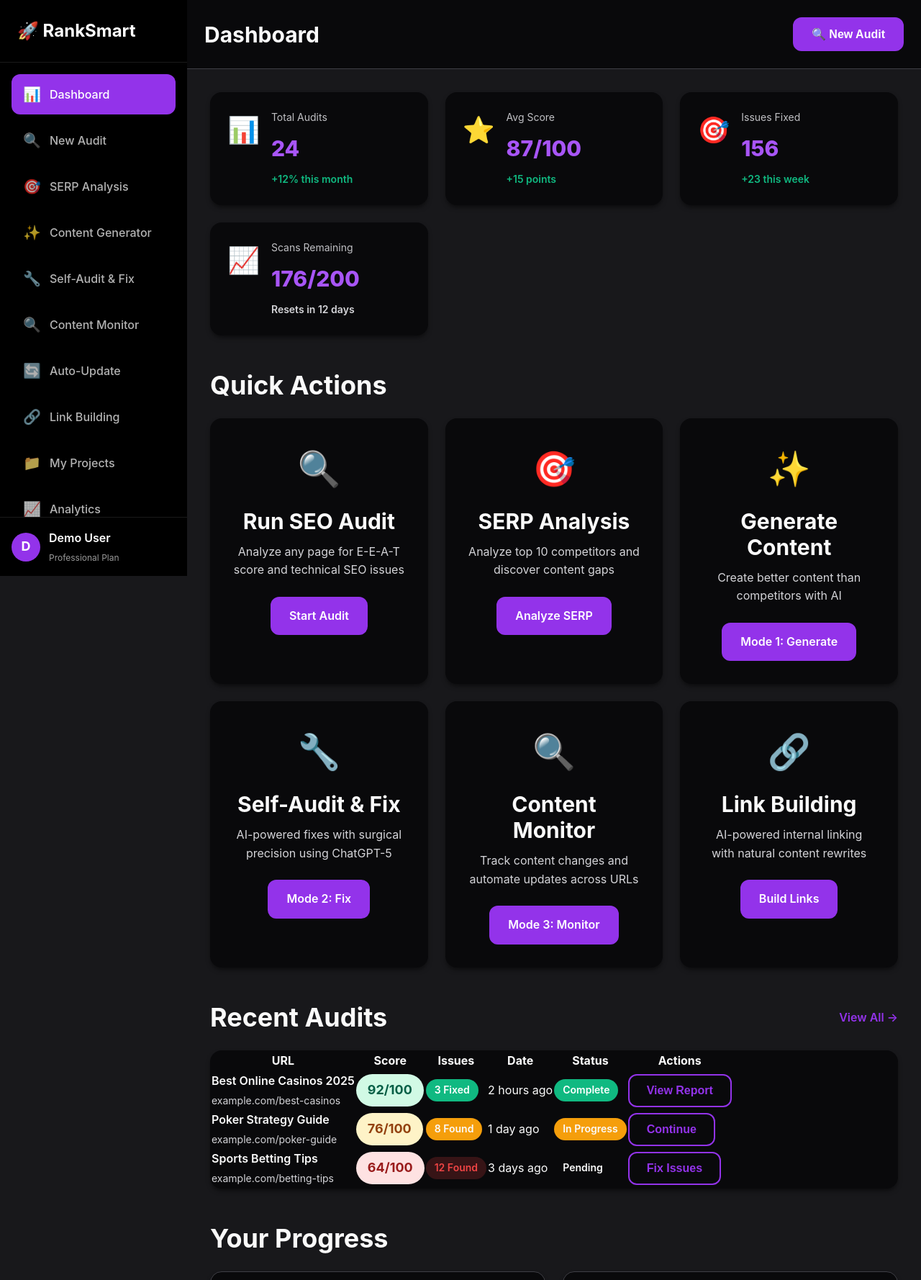
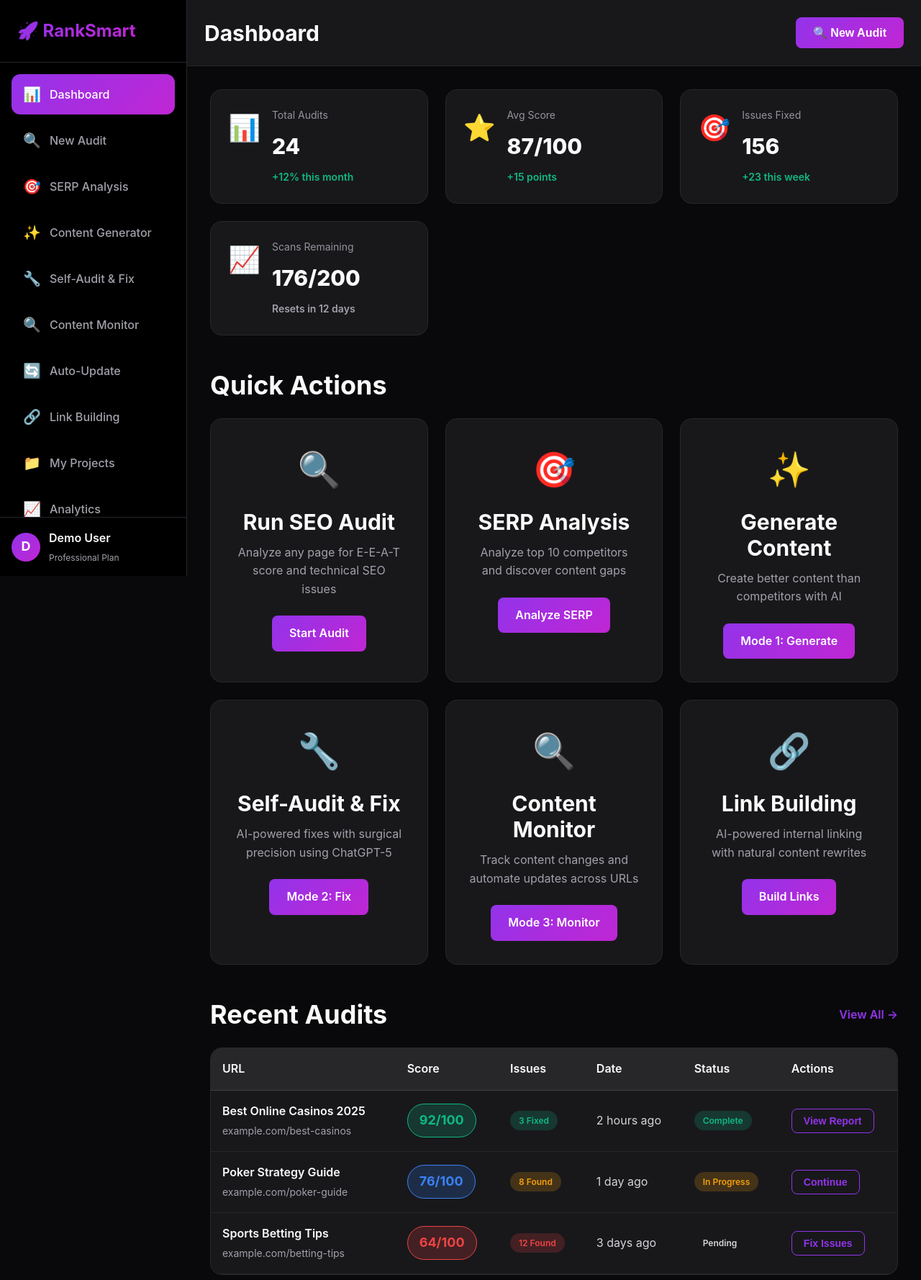
Before and after one commit to dannythehat/ranksmart, a website: page public/dashboard.html in a window 1280 px wide. Shown: the top 1778 px of the page at 72% size. Drawn offline with Linux system fonts and the light colour scheme.

Commit message:
🎨 Fix dashboard theme: Black and purple color scheme

```diff
--- a/public/css/dashboard.css
+++ b/public/css/dashboard.css
@@ -1,19 +1,19 @@
 /* ===================================
    RankSmart 2.0 - Dashboard Styles
-   Dashboard-specific layouts & components
+   BLACK & PURPLE THEME
    =================================== */
 
 /* Dashboard Layout */
 .dashboard-body {
     display: flex;
     min-height: 100vh;
-    background: var(--bg-secondary);
+    background: #09090b;
 }
 
 /* Sidebar */
 .sidebar {
     width: 260px;
-    background: var(--bg-dark);
+    background: #000000;
     color: white;
     display: flex;
     flex-direction: column;
@@ -22,71 +22,76 @@
     left: 0;
     top: 0;
     z-index: 100;
+    border-right: 1px solid #27272a;
 }
 
 .sidebar-header {
-    padding: var(--space-6);
-    border-bottom: 1px solid rgba(255, 255, 255, 0.1);
+    padding: 1.5rem;
+    border-bottom: 1px solid #27272a;
 }
 
 .sidebar-header .logo {
-    font-size: var(--text-2xl);
+    font-size: 1.5rem;
     font-weight: 700;
+    background: linear-gradient(135deg, #9333ea 0%, #c026d3 100%);
+    -webkit-background-clip: text;
+    -webkit-text-fill-color: transparent;
+    background-clip: text;
 }
 
 .sidebar-nav {
     flex: 1;
-    padding: var(--space-4);
+    padding: 1rem;
     overflow-y: auto;
 }
 
 .sidebar-link {
     display: flex;
     align-items: center;
-    gap: var(--space-3);
-    padding: var(--space-3) var(--space-4);
-    color: rgba(255, 255, 255, 0.7);
-    border-radius: var(--radius-lg);
-    margin-bottom: var(--space-2);
-    transition: all var(--transition-fast);
+    gap: 0.75rem;
+    padding: 0.75rem 1rem;
+    color: #a1a1aa;
+    border-radius: 0.75rem;
+    margin-bottom: 0.5rem;
+    transition: all 0.15s;
     font-weight: 500;
 }
 
 .sidebar-link:hover {
-    background: rgba(255, 255, 255, 0.1);
-    color: white;
+    background: #18181b;
+    color: #fafafa;
 }
 
 .sidebar-link.active {
-    background: var(--primary);
+    background: linear-gradient(135deg, #9333ea 0%, #c026d3 100%);
     color: white;
 }
 
 .sidebar-link .icon {
-    font-size: var(--text-xl);
+    font-size: 1.25rem;
 }
 
 .sidebar-footer {
-    padding: var(--space-4);
-    border-top: 1px solid rgba(255, 255, 255, 0.1);
+    padding: 1rem;
+    border-top: 1px solid #27272a;
 }
 
 .user-info {
     display: flex;
     align-items: center;
-    gap: var(--space-3);
+    gap: 0.75rem;
 }
 
 .user-avatar {
     width: 40px;
     height: 40px;
     border-radius: 50%;
-    background: var(--primary);
+    background: linear-gradient(135deg, #9333ea 0%, #c026d3 100%);
     display: flex;
     align-items: center;
     justify-content: center;
     font-weight: 700;
-    font-size: var(--text-lg);
+    font-size: 1.125rem;
 }
 
 .user-details {
@@ -95,12 +100,13 @@
 
 .user-name {
     font-weight: 600;
-    margin-bottom: var(--space-1);
+    margin-bottom: 0.25rem;
+    color: #fafafa;
 }
 
 .user-plan {
-    font-size: var(--text-xs);
-    color: rgba(255, 255, 255, 0.6);
+    font-size: 0.75rem;
+    color: #a1a1aa;
 }
 
 /* Main Content */
@@ -113,9 +119,9 @@
 
 /* Top Bar */
 .top-bar {
-    background: var(--bg-primary);
-    padding: var(--space-6);
-    border-bottom: 1px solid var(--gray-200);
+    background: #18181b;
+    padding: 1.5rem;
+    border-bottom: 1px solid #27272a;
     display: flex;
     justify-content: space-between;
     align-items: center;
@@ -126,18 +132,19 @@
 
 .top-bar h1 {
     margin: 0;
-    font-size: var(--text-3xl);
+    font-size: 1.875rem;
+    color: #fafafa;
 }
 
 .top-bar-right {
     display: flex;
-    gap: var(--space-3);
+    gap: 0.75rem;
     align-items: center;
 }
 
 /* Dashboard Content */
 .dashboard-content {
-    padding: var(--space-8);
+    padding: 2rem;
     flex: 1;
 }
 
@@ -145,27 +152,28 @@
 .stats-grid {
     display: grid;
     grid-template-columns: repeat(auto-fit, minmax(250px, 1fr));
-    gap: var(--space-6);
-    margin-bottom: var(--space-12);
+    gap: 1.5rem;
+    margin-bottom: 3rem;
 }
 
 .stat-card {
-    background: var(--bg-primary);
-    padding: var(--space-6);
-    border-radius: var(--radius-xl);
-    box-shadow: var(--shadow-md);
+    background: #18181b;
+    border: 1px solid #27272a;
+    padding: 1.5rem;
+    border-radius: 1rem;
     display: flex;
-    gap: var(--space-4);
-    transition: all var(--transition-base);
+    gap: 1rem;
+    transition: all 0.2s;
 }
 
 .stat-card:hover {
     transform: translateY(-2px);
-    box-shadow: var(--shadow-lg);
+    border-color: #9333ea;
+    box-shadow: 0 10px 30px rgba(147, 51, 234, 0.2);
 }
 
 .stat-icon {
-    font-size: var(--text-4xl);
+    font-size: 2.25rem;
 }
 
 .stat-info {
@@ -173,32 +181,33 @@
 }
 
 .stat-label {
-    font-size: var(--text-sm);
-    color: var(--gray-600);
-    margin-bottom: var(--space-2);
+    font-size: 0.875rem;
+    color: #a1a1aa;
+    margin-bottom: 0.5rem;
 }
 
 .stat-value {
-    font-size: var(--text-3xl);
+    font-size: 1.875rem;
     font-weight: 800;
-    margin-bottom: var(--space-2);
+    margin-bottom: 0.5rem;
+    color: #fafafa;
 }
 
 .stat-change {
-    font-size: var(--text-sm);
+    font-size: 0.875rem;
     font-weight: 600;
 }
 
 .stat-change.positive {
-    color: var(--success);
+    color: #10b981;
 }
 
 .stat-change.negative {
-    color: var(--error);
+    color: #ef4444;
 }
 
 .stat-change.neutral {
-    color: var(--gray-600);
+    color: #a1a1aa;
 }
 
 /* Section Header */
@@ -206,193 +215,228 @@
     display: flex;
     justify-content: space-between;
     align-items: center;
-    margin-bottom: var(--space-6);
+    margin-bottom: 1.5rem;
 }
 
 .section-header h2 {
     margin: 0;
+    color: #fafafa;
 }
 
 .section-link {
-    color: var(--primary);
+    color: #9333ea;
     font-weight: 600;
-    transition: color var(--transition-fast);
+    transition: color 0.15s;
 }
 
 .section-link:hover {
-    color: var(--primary-dark);
+    color: #a855f7;
 }
 
 /* Quick Actions */
 .quick-actions {
     display: grid;
     grid-template-columns: repeat(auto-fit, minmax(280px, 1fr));
-    gap: var(--space-6);
-    margin-bottom: var(--space-12);
+    gap: 1.5rem;
+    margin-bottom: 3rem;
 }
 
 .action-card {
-    background: var(--bg-primary);
-    padding: var(--space-8);
-    border-radius: var(--radius-xl);
-    box-shadow: var(--shadow-md);
+    background: #18181b;
+    border: 1px solid #27272a;
+    padding: 2rem;
+    border-radius: 1rem;
     text-align: center;
-    transition: all var(--transition-base);
+    transition: all 0.2s;
 }
 
 .action-card:hover {
     transform: translateY(-4px);
-    box-shadow: var(--shadow-xl);
+    border-color: #9333ea;
+    box-shadow: 0 10px 30px rgba(147, 51, 234, 0.2);
 }
 
 .action-icon {
-    font-size: var(--text-5xl);
-    margin-bottom: var(--space-4);
+    font-size: 3rem;
+    margin-bottom: 1rem;
 }
 
 .action-card h3 {
-    margin-bottom: var(--space-3);
+    margin-bottom: 0.75rem;
+    color: #fafafa;
 }
 
 .action-card p {
-    color: var(--gray-600);
-    margin-bottom: var(--space-6);
+    color: #a1a1aa;
+    margin-bottom: 1.5rem;
 }
 
 /* Audits Table */
 .audits-table {
-    background: var(--bg-primary);
-    border-radius: var(--radius-xl);
-    box-shadow: var(--shadow-md);
+    background: #18181b;
+    border: 1px solid #27272a;
+    border-radius: 1rem;
     overflow: hidden;
-    margin-bottom: var(--space-12);
+    margin-bottom: 3rem;
+}
+
+.table {
+    width: 100%;
+    border-collapse: collapse;
+}
+
+.table thead {
+    background: #27272a;
+}
+
+.table th {
+    padding: 1rem;
+    text-align: left;
+    font-weight: 600;
+    color: #fafafa;
+    border-bottom: 1px solid #3f3f46;
+}
+
+.table td {
+    padding: 1rem;
+    border-bottom: 1px solid #27272a;
+    color: #d4d4d8;
+}
+
+.table tbody tr:hover {
+    background: #27272a;
 }
 
 .url-cell {
     display: flex;
     flex-direction: column;
-    gap: var(--space-1);
+    gap: 0.25rem;
 }
 
 .url-title {
     font-weight: 600;
-    color: var(--gray-900);
+    color: #fafafa;
 }
 
 .url-link {
-    font-size: var(--text-sm);
-    color: var(--gray-600);
+    font-size: 0.875rem;
+    color: #a1a1aa;
 }
 
 .score-badge {
     display: inline-block;
-    padding: var(--space-2) var(--space-4);
-    border-radius: var(--radius-full);
+    padding: 0.5rem 1rem;
+    border-radius: 9999px;
     font-weight: 700;
-    font-size: var(--text-lg);
+    font-size: 1.125rem;
 }
 
 .score-badge.score-high {
-    background: #d1fae5;
-    color: #065f46;
+    background: rgba(16, 185, 129, 0.2);
+    color: #10b981;
+    border: 1px solid #10b981;
 }
 
 .score-badge.score-medium {
-    background: #fef3c7;
-    color: #92400e;
+    background: rgba(59, 130, 246, 0.2);
+    color: #3b82f6;
+    border: 1px solid #3b82f6;
 }
 
 .score-badge.score-low {
-    background: #fee2e2;
-    color: #991b1b;
+    background: rgba(239, 68, 68, 0.2);
+    color: #ef4444;
+    border: 1px solid #ef4444;
 }
 
-/* Progress Cards */
-.progress-cards {
-    display: grid;
-    grid-template-columns: repeat(auto-fit, minmax(400px, 1fr));
-    gap: var(--space-6);
-}
-
-.progress-stat {
-    display: flex;
-    justify-content: space-between;
-    align-items: center;
-    margin-bottom: var(--space-2);
+.badge {
+    display: inline-block;
+    padding: 0.25rem 0.75rem;
+    border-radius: 9999px;
+    font-size: 0.75rem;
     font-weight: 600;
 }
 
-.progress-value {
-    color: var(--success);
+.badge-success {
+    background: rgba(16, 185, 129, 0.2);
+    color: #10b981;
 }
 
-.progress {
-    margin-bottom: var(--space-6);
+.badge-warning {
+    background: rgba(245, 158, 11, 0.2);
+    color: #f59e0b;
 }
 
-/* Activity Items */
-.activity-item {
-    display: flex;
-    gap: var(--space-4);
-    padding: var(--space-4);
-    border-radius: var(--radius-lg);
-    transition: background var(--transition-fast);
+.badge-error {
+    background: rgba(239, 68, 68, 0.2);
+    color: #ef4444;
 }
 
-.activity-item:hover {
-    background: var(--gray-50);
+/* Buttons */
+.btn {
+    display: inline-block;
+    padding: 0.75rem 1.5rem;
+    border-radius: 0.5rem;
+    font-weight: 600;
+    text-align: center;
+    cursor: pointer;
+    transition: all 0.2s;
+    border: none;
+    font-size: 1rem;
 }
 
-.activity-icon {
-    font-size: var(--text-2xl);
+.btn-primary {
+    background: linear-gradient(135deg, #9333ea 0%, #c026d3 100%);
+    color: white;
 }
 
-.activity-content {
-    flex: 1;
+.btn-primary:hover {
+    transform: translateY(-2px);
+    box-shadow: 0 10px 20px rgba(147, 51, 234, 0.4);
 }
 
-.activity-title {
-    font-weight: 600;
-    margin-bottom: var(--space-1);
+.btn-secondary {
+    background: #18181b;
+    color: #fafafa;
+    border: 1px solid #27272a;
 }
 
-.activity-time {
-    font-size: var(--text-sm);
-    color: var(--gray-600);
+.btn-secondary:hover {
+    border-color: #9333ea;
+    color: #9333ea;
 }
 
-/* Responsive Design */
-@media (max-width: 1024px) {
-    .sidebar {
-        width: 220px;
-    }
-
-    .main-content {
-        margin-left: 220px;
-    }
+.btn-small {
+    padding: 0.5rem 1rem;
+    font-size: 0.875rem;
 }
 
+.btn-outline {
+    background: transparent;
+    border: 1px solid #9333ea;
+    color: #9333ea;
+}
+
+.btn-outline:hover {
+    background: #9333ea;
+    color: white;
+}
+
+/* Responsive */
 @media (max-width: 768px) {
     .sidebar {
         transform: translateX(-100%);
-        transition: transform var(--transition-base);
-    }
-
-    .sidebar.open {
-        transform: translateX(0);
     }
 
     .main-content {
         margin-left: 0;
     }
 
-    .stats-grid,
-    .quick-actions,
-    .progress-cards {
+    .stats-grid {
         grid-template-columns: 1fr;
     }
 
-    .audits-table {
-        overflow-x: auto;
+    .quick-actions {
+        grid-template-columns: 1fr;
     }
 }
```
